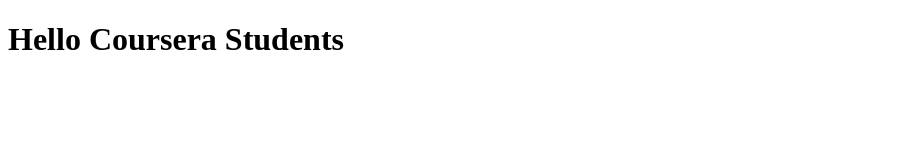
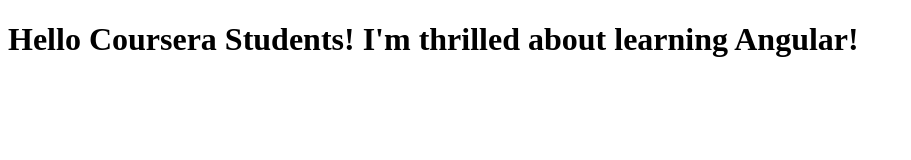
Before and after one commit to hannavoitikova/coursera-test, a plain HTML site: page index.html in a window 1280 px wide. Shown: the whole page, without its empty margins (0-911 px from the left). Drawn offline with Linux system fonts and the light colour scheme.

Commit message:
Next version of web file.

```diff
--- a/index.html
+++ b/index.html
@@ -5,6 +5,6 @@
     <title>Hello Coursera</title>
   </head>
   <body>
-    <h1>Hello Coursera Students</h1>
+    <h1>Hello Coursera Students! I'm thrilled about learning Angular!</h1>
   </body>
 </html>
```
